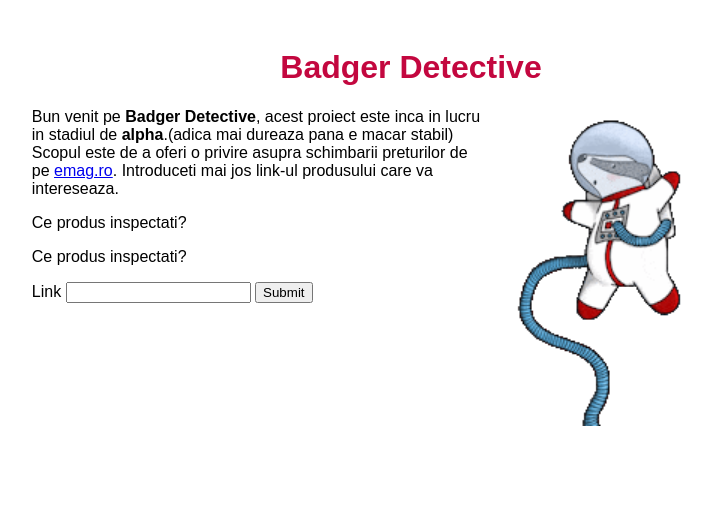
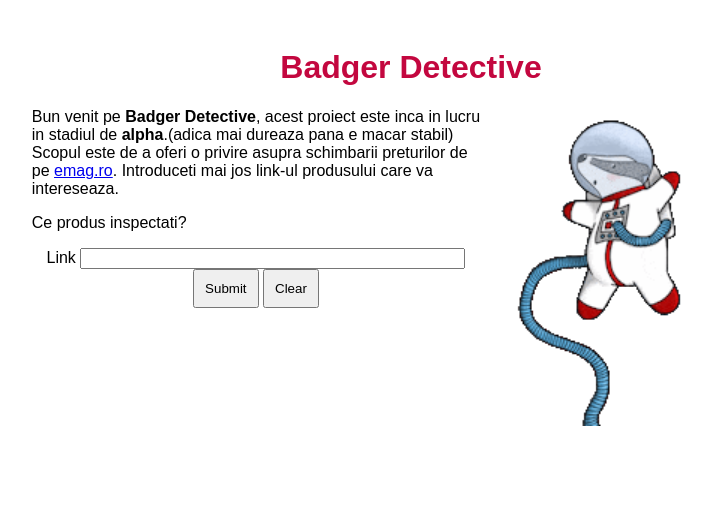
Before and after one commit to ClaudiuMocanuVasile/badger-detective-server, a Django app: page / in a window 1280 px wide. Shown: the top 507 px of the page, without its empty margins (229-941 px from the left). Run offline with Django 3.2, Linux system fonts and the light colour scheme.

Commit message:
clear the input field

```diff
--- a/BadgerDetectiveWeb/publicHTML/templates/publicHTML/index.html
+++ b/BadgerDetectiveWeb/publicHTML/templates/publicHTML/index.html
@@ -20,12 +20,12 @@
 		Scopul este de a oferi o privire asupra schimbarii preturilor de pe <a href="https://emag.ro">emag.ro</a>.
 		Introduceti mai jos link-ul produsului care va intereseaza.</p>
 		<p>Ce produs inspectati?</p>
-		<p>Ce produs inspectati?</p>
 		<form method="POST" action="">
 			{% csrf_token %}
 			<label class="block mt-3 font-semibold">{{client_form.link.label}}</label>
 			{{client_form.link}}
-			<input type="submit"/>
+			<br><input type="submit"/>
+			<button type="button" id="ob">Clear</button>
 		</form>
 		{% if rows %}
 			<h4 id="output"></h4>
--- a/BadgerDetectiveWeb/static/css/style.css
+++ b/BadgerDetectiveWeb/static/css/style.css
@@ -80,10 +80,24 @@
 	float: right;
 }
 
+form {
+	text-align: center;
+}
+
 button{
 	padding: 10px;
 	text-align: center;
 	font-size: 24;
+	margin: 0 auto;
+}
+input {
+	padding: 10px;
+	margin: 0 auto;
+ }
+
+#id_link {
+	width: 50%;
+	padding: 1px;
 }
 
 .orisontal{
--- a/BadgerDetectiveWeb/static/js/script.js
+++ b/BadgerDetectiveWeb/static/js/script.js
@@ -22,6 +22,7 @@
 		return cookieValue;
 	}
 	var csrftoken = getCSRFToken("csrftoken");
+	clear_input();
 }
 
 function do_the_graph(data)
@@ -93,3 +94,12 @@
         document.getElementById("output").innerHTML = string
     }
 }
+
+function clear_input() {
+	let button = document.getElementById("ob");
+	button.onclick = () => {
+		let input = document.getElementById("id_link");
+		input.value= "";
+		console.log(input);
+	}
+}
```
